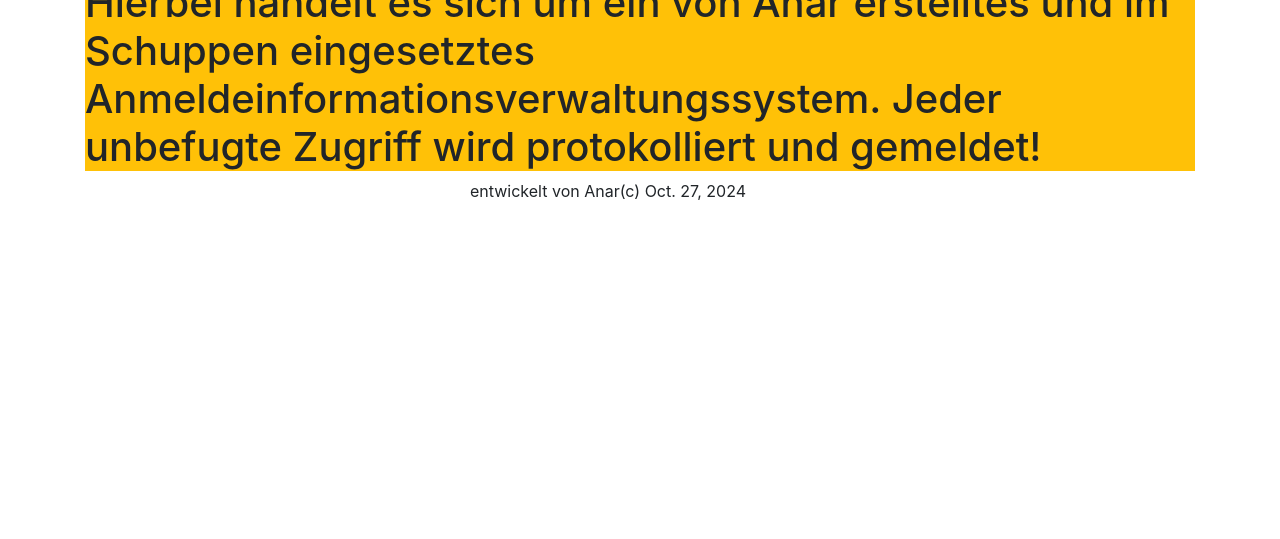
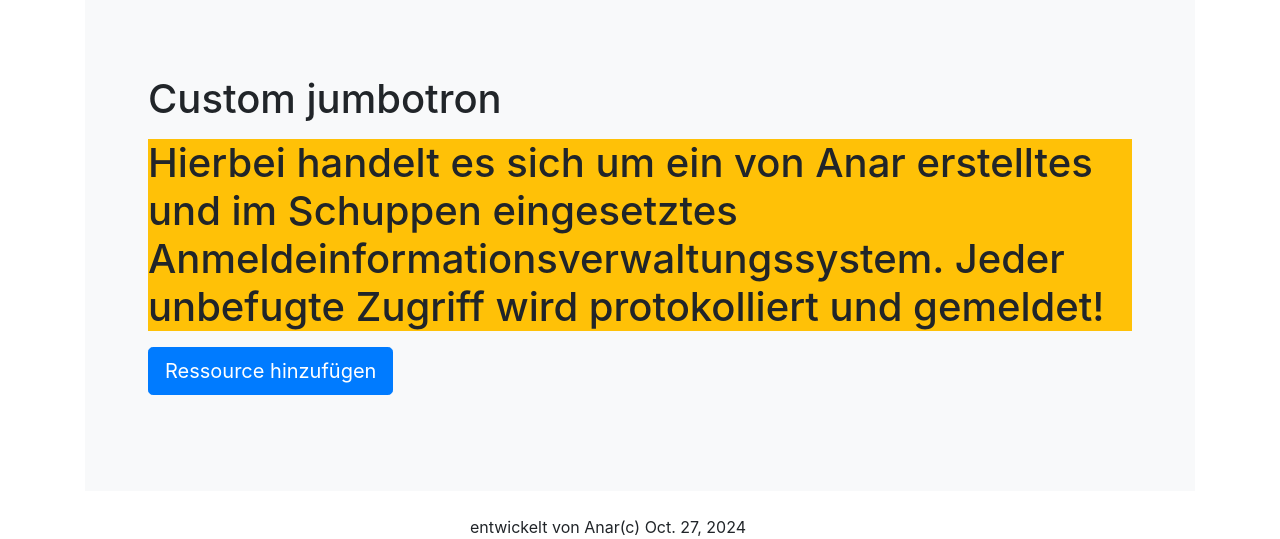
Before and after one commit to AnarAbbasov/shedproj, a Django app: page / in a window 1280 px wide. Shown: the part 377-916 px from the top of the page. Before the commit the page ends 577 px from the top, so only its background shows below. Run offline with Django 4.2, Linux system fonts and the light colour scheme; some libraries are stand-ins or nearby versions.

Commit message:
made chandes to index

```diff
--- a/simplepwd/templates/base.html
+++ b/simplepwd/templates/base.html
@@ -19,7 +19,7 @@
               </div>
 
               <div class="col-8">
-                <h1 class="bg-grey" >Anmeldeinformations verwaltungssystem v-0.0.0</h1>
+                <h1 class="bg-grey" >Anmeldeinformations verwaltungssystem v-1.0.0</h1>
               </div>
 
 
@@ -27,7 +27,7 @@
               <div class="row">
                 <div class="col">
                   <nav class="navbar navbar-expand-lg navbar-light bg-light">
-                    <a class="navbar-brand" href="#">Navbar</a>
+                    <a class="navbar-brand" href={%url 'index' %}>Heim</a>
                     <button class="navbar-toggler" type="button" data-toggle="collapse" data-target="#navbarSupportedContent" aria-controls="navbarSupportedContent" aria-expanded="false" aria-label="Toggle navigation">
                       <span class="navbar-toggler-icon"></span>
                     </button>
@@ -35,10 +35,10 @@
                     <div class="collapse navbar-collapse" id="navbarSupportedContent">
                       <ul class="navbar-nav mr-auto">
                         <li class="nav-item active">
-                          <a class="nav-link" href="#">Home <span class="sr-only">(current)</span></a>
+                          <a class="nav-link" href="#"> Ressource hinzufügen<span class="sr-only">(current)</span></a>
                         </li>
                         <li class="nav-item">
-                          <a class="nav-link" href="#">Link</a>
+                          <a class="nav-link" href="#">Passwort hinzufügen</a>
                         </li>
                         <li class="nav-item dropdown">
                           <a class="nav-link dropdown-toggle" href="#" id="navbarDropdown" role="button" data-toggle="dropdown" aria-haspopup="true" aria-expanded="false">
--- a/simplepwd/templates/index.html
+++ b/simplepwd/templates/index.html
@@ -2,7 +2,22 @@
 
 {% block body_block %}
 
+<div class="p-5 mb-4 bg-light rounded-3">
+    <div class="container-fluid py-5">
+        <h1 class="display-5 fw-bold">Custom jumbotron</h1>
+        <p class="col-md-8 fs-4 bg-warning">
+           <h1 class="bg-warning"> Hierbei handelt es sich um ein von Anar erstelltes und im Schuppen eingesetztes Anmeldeinformationsverwaltungssystem.
+            Jeder unbefugte Zugriff wird protokolliert und gemeldet!
+           </h1>
+        </p>
+        <button class="btn btn-primary btn-lg" type="button">
+            Ressource hinzufügen
+        </button>
+    </div>
+</div>
 
-<h1 class="bg-warning" >  Hierbei handelt es sich um ein von Anar erstelltes und im Schuppen eingesetztes Anmeldeinformationsverwaltungssystem.
-    Jeder unbefugte Zugriff wird protokolliert und gemeldet!  </h1>
+
+
+
+
 {% endblock body_block %}
```
Also changed, not shown: simplepwd/templates/search.html (+35 -4 lines), 1 other file.
